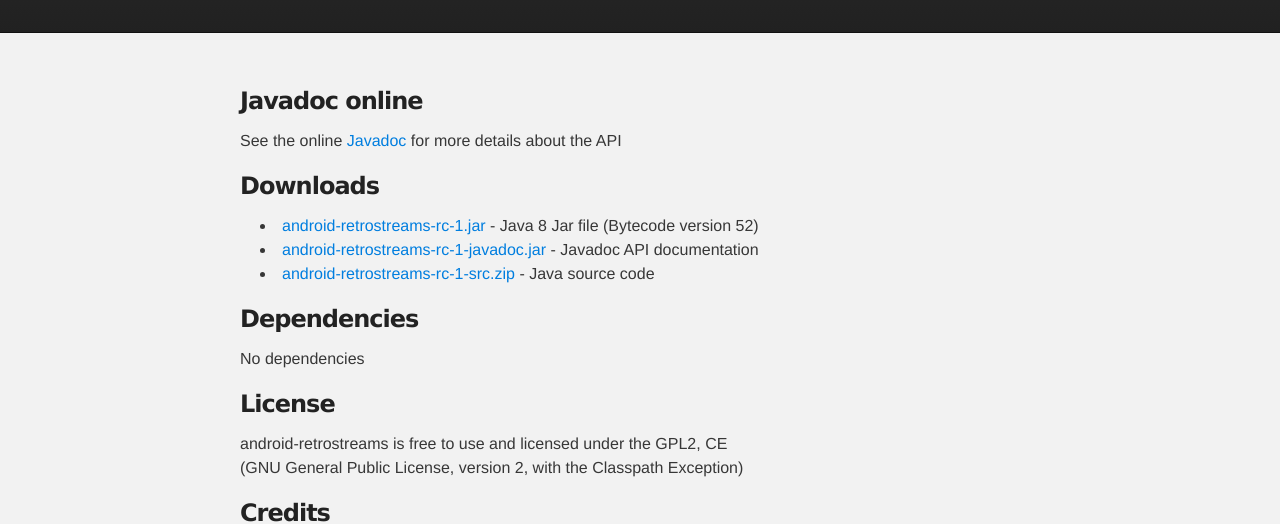
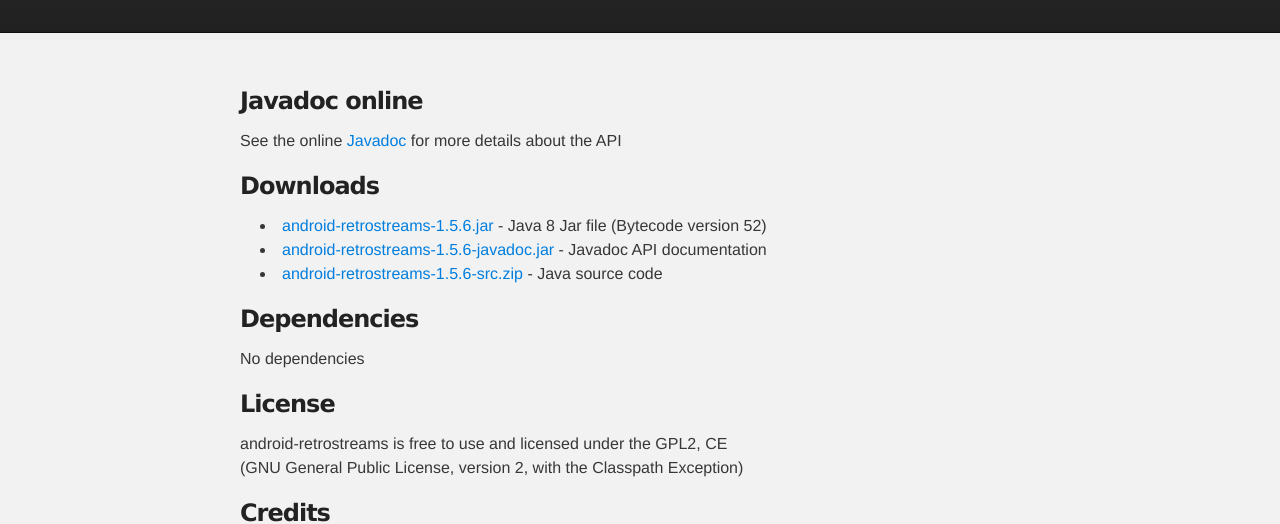
Before and after one commit to retrostreams/android-retrostreams, a plain HTML site: page docs/index.html in a window 1280 px wide. Shown: the part 285-809 px from the top of the page. Drawn offline with Linux system fonts and the light colour scheme.

Commit message:
update download links

```diff
--- a/docs/index.html
+++ b/docs/index.html
@@ -46,9 +46,9 @@
 <h3 id="files">Downloads</h3>
 
 <ul>
-  <li><a href="https://github.com/retrostreams/android-retrostreams/releases/download/RC-1/android-retrostreams-rc-1.jar">android-retrostreams-rc-1.jar</a> - Java 8 Jar file (Bytecode version 52)</li>
-  <li><a href="https://github.com/retrostreams/android-retrostreams/releases/download/RC-1/android-retrostreams-rc-1-javadoc.jar">android-retrostreams-rc-1-javadoc.jar</a> - Javadoc API documentation</li>
-  <li><a href="https://github.com/retrostreams/android-retrostreams/archive/RC-1.zip">android-retrostreams-rc-1-src.zip</a> - Java source code</li>
+  <li><a href="https://github.com/retrostreams/android-retrostreams/releases/download/1.5.6/android-retrostreams-1.5.6.jar">android-retrostreams-1.5.6.jar</a> - Java 8 Jar file (Bytecode version 52)</li>
+  <li><a href="https://github.com/retrostreams/android-retrostreams/releases/download/1.5.6/android-retrostreams-1.5.6-javadoc.jar">android-retrostreams-1.5.6-javadoc.jar</a> - Javadoc API documentation</li>
+  <li><a href="https://github.com/retrostreams/android-retrostreams/archive/1.5.6.zip">android-retrostreams-1.5.6-src.zip</a> - Java source code</li>
 </ul>
 
 
```
